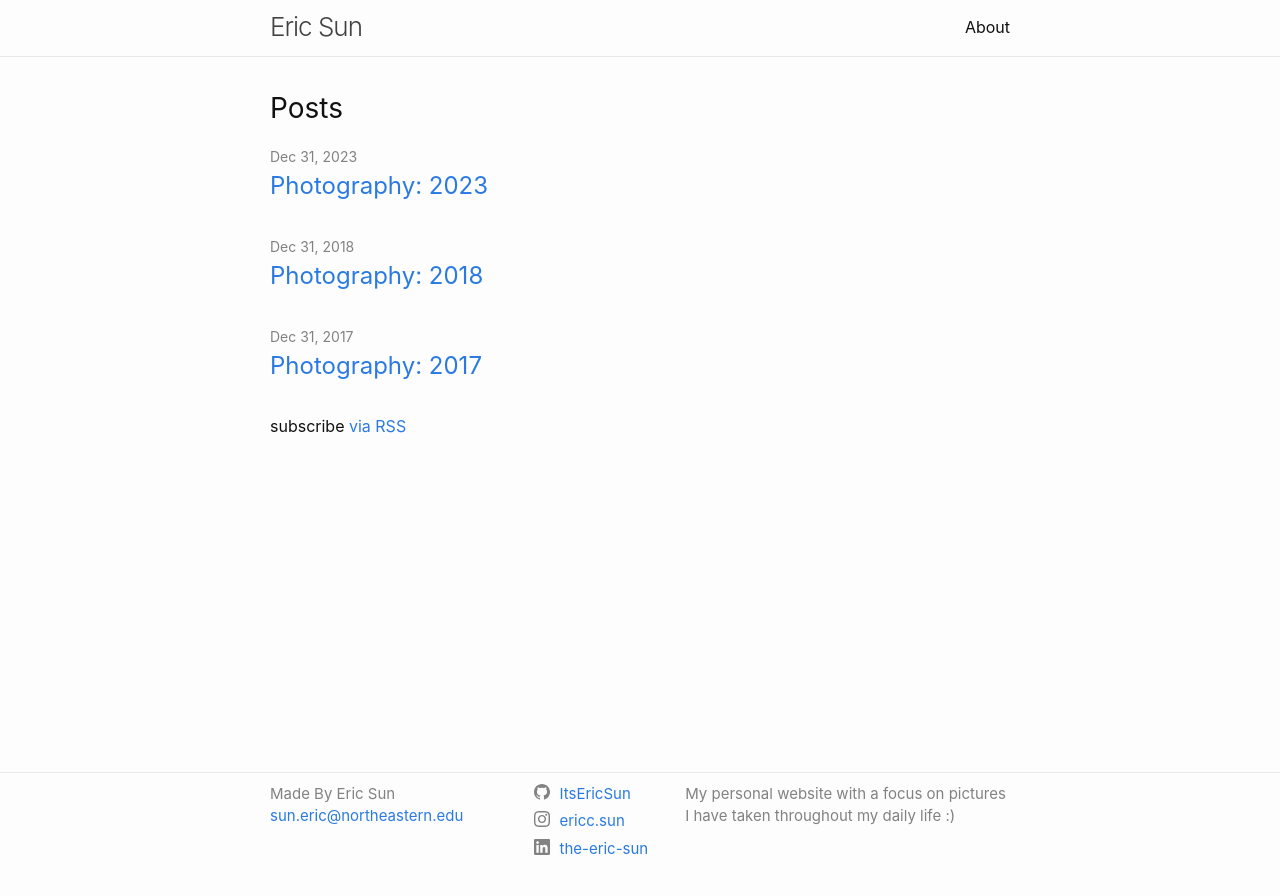
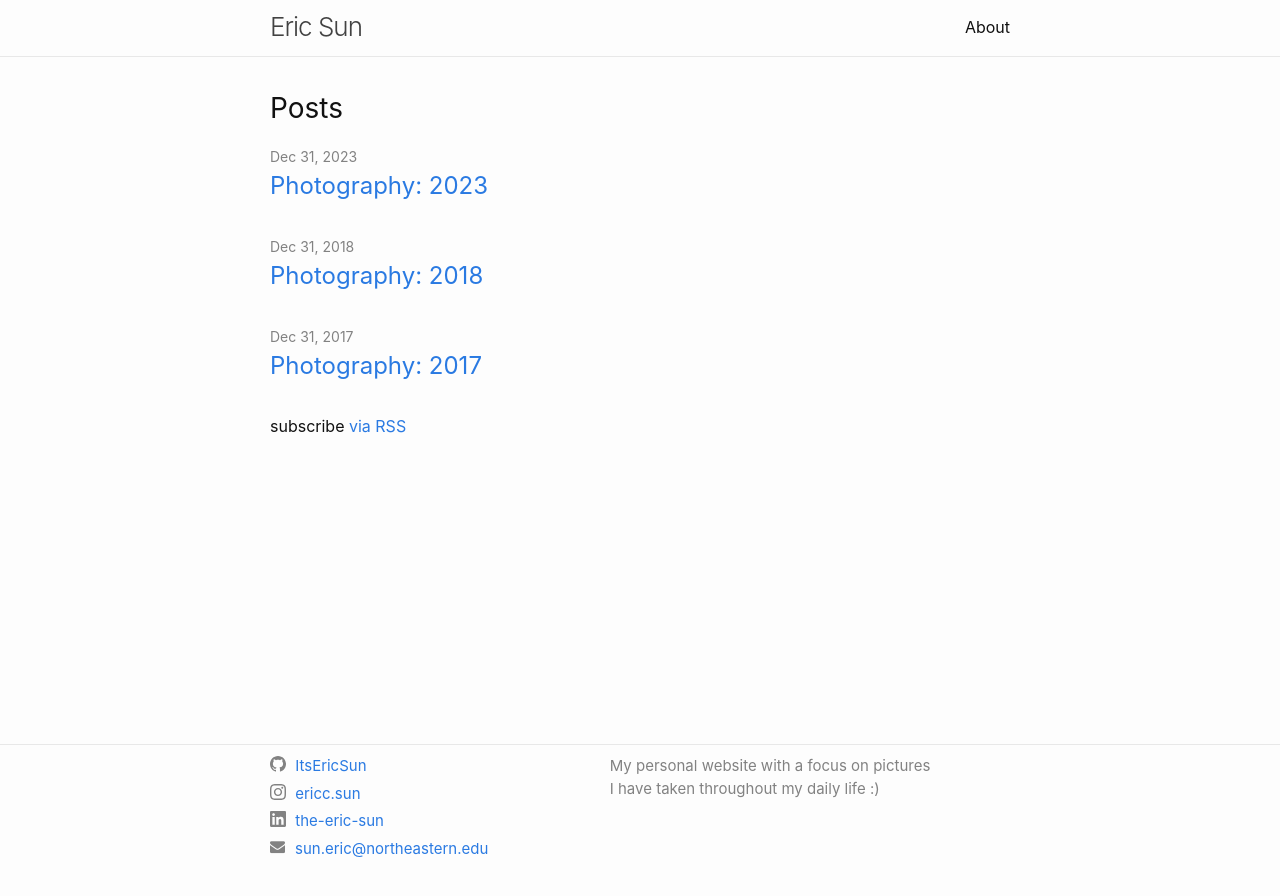
Before and after one commit to ItsEricSun/itsericsun.github.io, a Jekyll site: the page built from index.markdown, in a window 1280 px wide. Shown: the top 896 px of the page. Built offline with Jekyll 4.4.1, drawn with Linux system fonts in a browser that asks for light colours.

Commit message:
remove made by and add email icon

```diff
--- a/_includes/footer.html
+++ b/_includes/footer.html
@@ -6,7 +6,7 @@
     <!-- <h2 class="footer-heading">{{ site.title | escape }}</h2> -->
 
     <div class="footer-col-wrapper">
-      <div class="footer-col footer-col-1">
+      <!-- <div class="footer-col footer-col-1">
         <ul class="contact-list">
           <li class="p-name">
             Made By&nbsp;
@@ -20,9 +20,9 @@
             <li><a class="u-email" href="mailto:{{ site.email }}">{{ site.email }}</a></li>
             {%- endif -%}
         </ul>
-      </div>
+      </div> -->
 
-      <div class="footer-col footer-col-2">
+      <div class="footer-col footer-col-3">
         {%- include social.html -%}
       </div>
 
--- a/_includes/head.html
+++ b/_includes/head.html
@@ -4,6 +4,7 @@
   <meta name="viewport" content="width=device-width, initial-scale=1">
   {%- seo -%}
   <link rel="stylesheet" href="{{ "/assets/main.css" | relative_url }}">
+  <link rel="stylesheet" href="https://cdnjs.cloudflare.com/ajax/libs/font-awesome/4.7.0/css/font-awesome.min.css">
   {%- feed_meta -%}
   {%- if jekyll.environment == 'production' and site.google_analytics -%}
     {%- include google-analytics.html -%}
--- a/_includes/social.html
+++ b/_includes/social.html
@@ -9,6 +9,7 @@
   {%- for mst in site.mastodon -%}{%- if mst.username and mst.instance -%}<li><a href="https://{{ mst.instance| cgi_escape | escape}}/@{{mst.username}}"><svg class="svg-icon"><use xlink:href="{{ '/assets/minima-social-icons.svg#mastodon' | relative_url }}"></use></svg> <span class="username">{{ mst.username|escape }}</span></a></li>{%- endif -%}{%- endfor -%}
   {%- if site.twitter_username -%}<li><a href="https://www.twitter.com/{{ site.twitter_username| cgi_escape | escape }}"><svg class="svg-icon"><use xlink:href="{{ '/assets/minima-social-icons.svg#twitter' | relative_url }}"></use></svg> <span class="username">{{ site.twitter_username| escape }}</span></a></li>{%- endif -%}
   {%- if site.youtube_username -%}<li><a href="https://youtube.com/{{ site.youtube_username| cgi_escape | escape }}"><svg class="svg-icon"><use xlink:href="{{ '/assets/minima-social-icons.svg#youtube' | relative_url }}"></use></svg> <span class="username">{{ site.youtube_username| escape }}</span></a></li>{%- endif -%}
+  {%- if site.email -%}<li><a class="u-email" href="mailto:{{ site.email }}"><i class="fa fa-envelope email-icon"></i><span class="username">{{ site.email| escape }}</span></a></li>{%- endif -%}
   {%- if site.googleplus_username -%}<li><a href="https://plus.google.com/{{ site.googleplus_username| escape }}"><svg class="svg-icon"><use xlink:href="{{ '/assets/minima-social-icons.svg#googleplus' | relative_url }}"></use></svg> <span class="username">{{ site.googleplus_username| escape }}</span></a></li>{%- endif -%}
   {%- if site.rss -%}<li><a href="{{ 'feed.xml' | relative_url }}"><svg class="svg-icon"><use xlink:href="{{ '/assets/minima-social-icons.svg#rss' | relative_url }}"></use></svg> <span>{{ site.rss | escape }}</span></a></li>{%- endif -%}
 </ul>
--- a/_sass/minima/_base.scss
+++ b/_sass/minima/_base.scss
@@ -223,6 +223,15 @@ pre {
   }
 }
 
+.email-icon {
+  width: 16px;
+  height: 16px;
+  display: inline-block;
+  color: #{$grey-color} !important;
+  padding-right: 9px;
+  vertical-align: text-top;
+}
+
 
 
 /**
```
